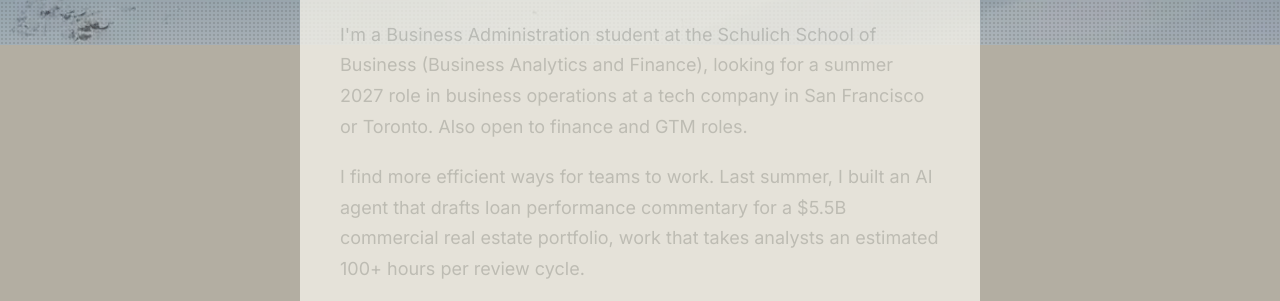
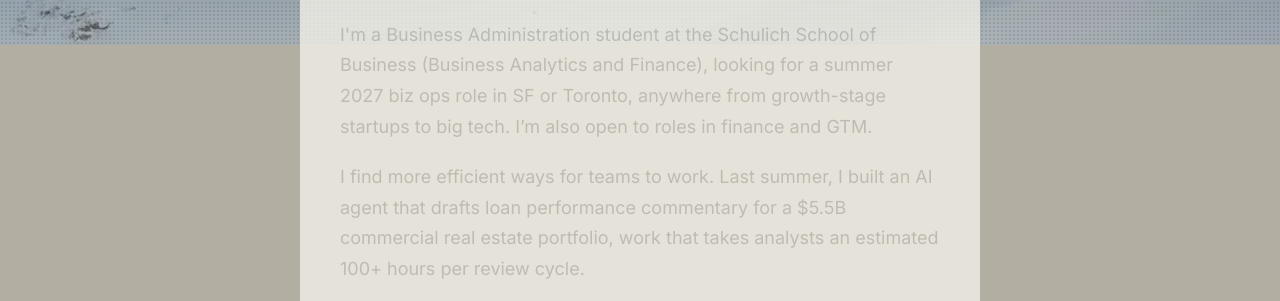
Before and after one commit to tessa-wang/tessa-wang.github.io, a plain HTML site: page index.html in a window 1280 px wide. Shown: the part 755-1056 px from the top of the page. Drawn offline with Linux system fonts and the light colour scheme.

Commit message:
Revise 'About me' section for clarity and brevity
Updated the description in the 'About me' section to be more concise and specific about job interests.

```diff
--- a/index.html
+++ b/index.html
@@ -334,7 +334,7 @@
     <section class="section card" id="about" data-world="215">
       <div class="col">
         <h2 class="f">About me</h2>
-          <p class="f">I'm a Business Administration student at the Schulich School of Business (Business Analytics and Finance), looking for a summer 2027 role in business operations at a tech company in San Francisco or Toronto. Also open to finance and GTM roles.</p>
+          <p class="f">I'm a Business Administration student at the Schulich School of Business (Business Analytics and Finance), looking for a summer 2027 biz ops role in SF or Toronto, anywhere from growth-stage startups to big tech. I’m also open to roles in finance and GTM.</p>
           <p class="f">I find more efficient ways for teams to work. Last summer, I built an AI agent that drafts loan performance commentary for a $5.5B commercial real estate portfolio, work that takes analysts an estimated 100+ hours per review cycle.</p>
           <p class="f">I grew up in Vancouver, where I took the photos on this site, and moved to Toronto for academics and to play on York's Varsity Field Hockey Team.</p>
       </div>
```
